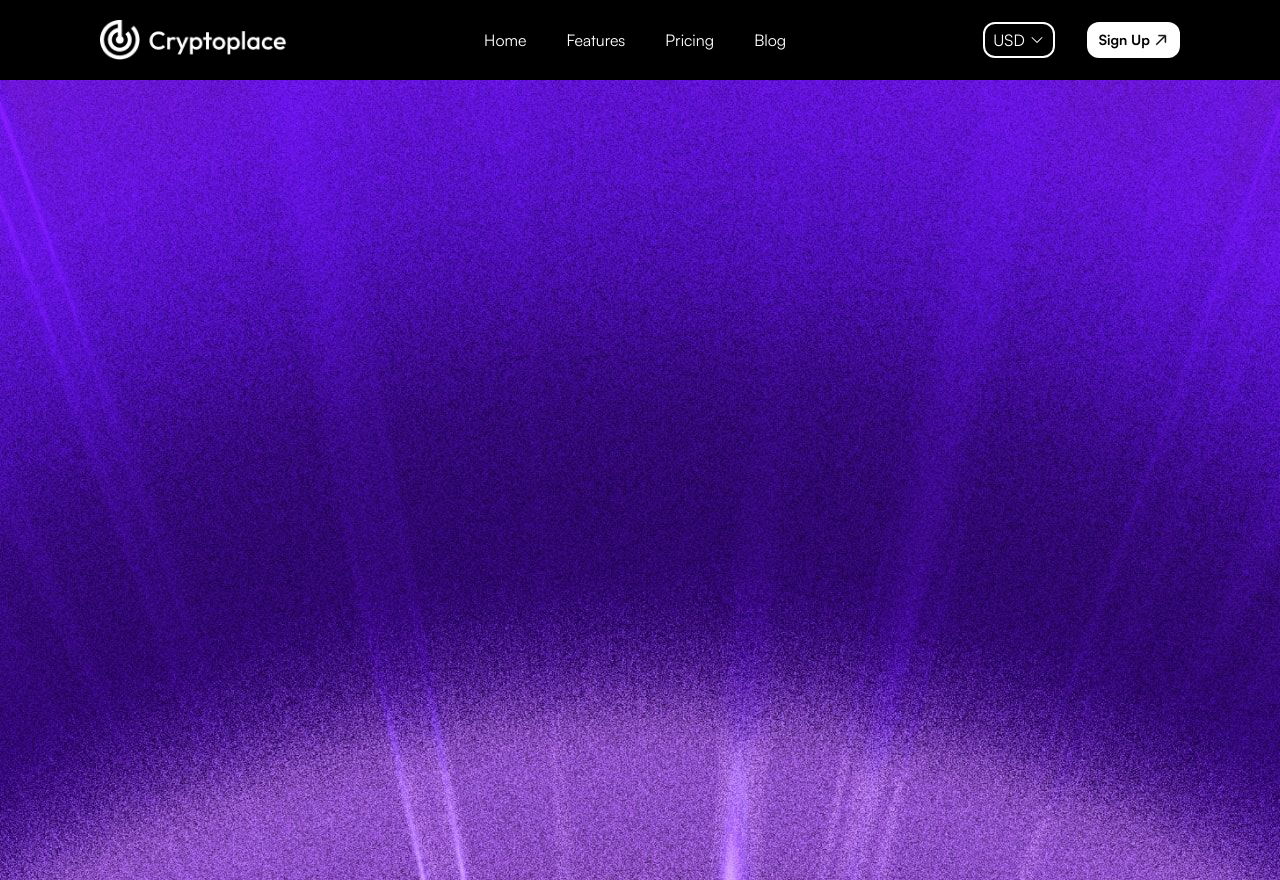
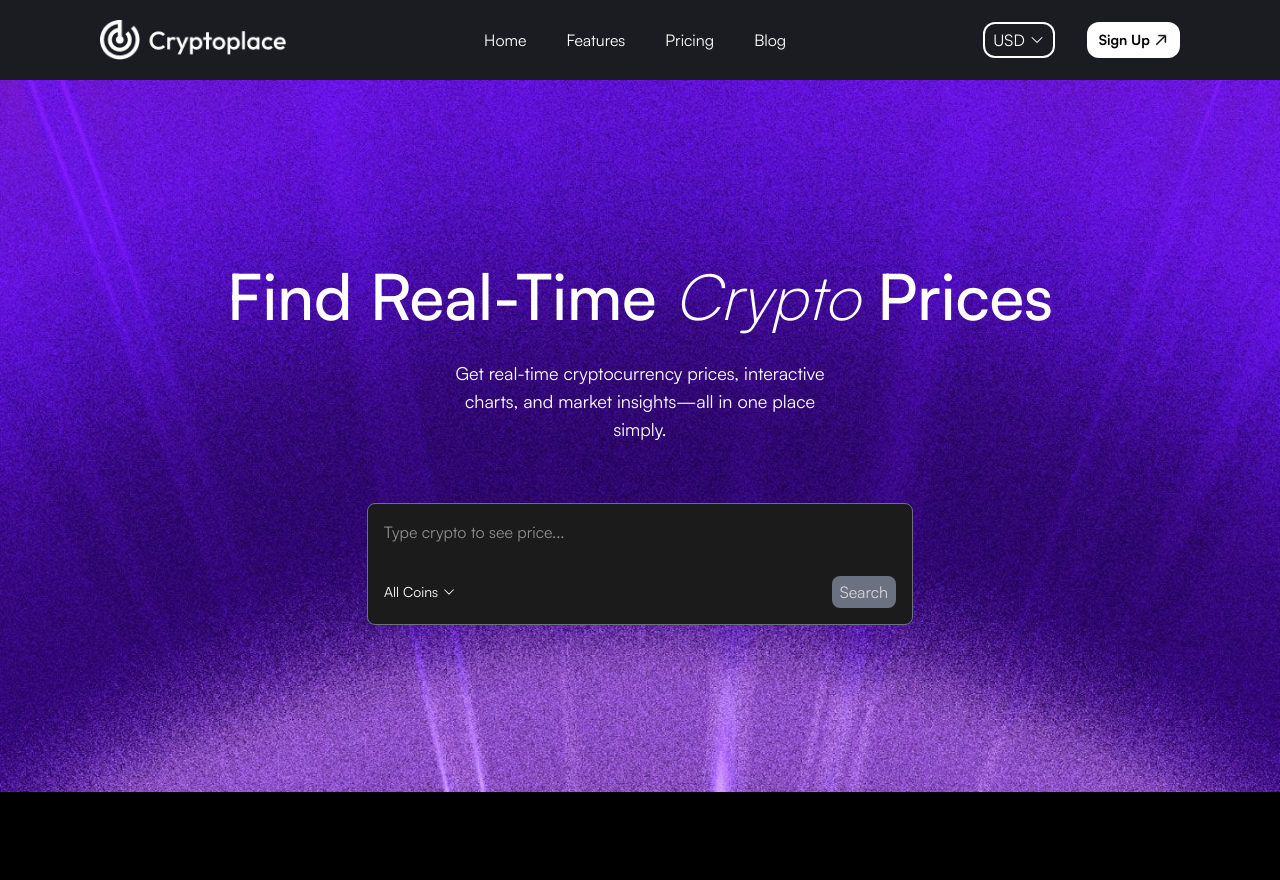
Before and after one commit to sawan1144/Crypto-Price-tracker, a React (Vite) app: page / in a window 1280 px wide. After the commit the page ends 800 px from the top, so only its background shows below. Built offline with nearby package versions, Linux system fonts and the light colour scheme.

Commit message:
hero-section-completed

```diff
--- /dev/null
+++ b/src/Components/Footer.jsx
@@ -0,0 +1,11 @@
+import React from 'react'
+
+const Footer = () => {
+  return (
+    <div>
+
+    </div>
+  )
+}
+
+export default Footer
--- a/src/Components/Hero.jsx
+++ b/src/Components/Hero.jsx
@@ -1,9 +1,25 @@
-import React from 'react'
+import React, { useState } from 'react'
+import { HiChevronDown } from 'react-icons/hi2'
 
 const Hero = () => {
+  const [value, setValue] = useState('')
+
   return (
-    <div className="h-screen w-full bg-cover bg-center" style={{ backgroundImage: "url('/imgs/hero.jpg')" }}>
-
+    <div className="h-[89vh] w-full bg-cover bg-center" style={{ backgroundImage: "url('/imgs/hero.jpg')" }}>
+      <div className='h-full flex flex-col justify-center items-center gap-15'>
+        <div className='flex flex-col items-center gap-4'>
+          <h1 className='text-[4rem] font-medium text-center'>Find Real-Time <span className="italic font-light">Crypto</span> Prices</h1>
+          <h2 className='text-lg w-[30vw] text-center'>Get real-time cryptocurrency prices, interactive charts, and market insights—all in one place simply.</h2>
+        </div>
+        <form className='bg-[#1b1b1b] p-4 rounded-lg border border-gray-500 flex flex-col gap-8' action="">
+          <input className='w-[40vw] focus:outline-none caret-gray-400' type="text" placeholder='Type crypto to see price...'
+          value={value} onChange={(d)=>setValue(d.target.value)}/>
+          <div className='flex justify-between items-center'>
+            <div className='text-sm flex items-center gap-1'>All Coins <HiChevronDown /></div>
+            <button className='bg-gray-500 px-2 py-1 rounded-lg text-gray-300'>Search</button>
+          </div>
+        </form>
+      </div>
     </div>
   )
 }
--- a/src/Components/Navbar.jsx
+++ b/src/Components/Navbar.jsx
@@ -9,7 +9,7 @@ const Navbar = () => {
     }
 
     return (
-        <div className='sticky top-0 z-50 bg-opacity-75 backdrop-blur-lg bg-[]'>
+        <div className='sticky top-0 z-50 backdrop-blur-lg bg-gray-500/25'>
             <div className='flex justify-between items-center py-5 px-25'>
                 <img src="/imgs/logo.png" alt="Logo" className='h-10' />
                 <div className='flex gap-10 cursor-pointer'>
```
